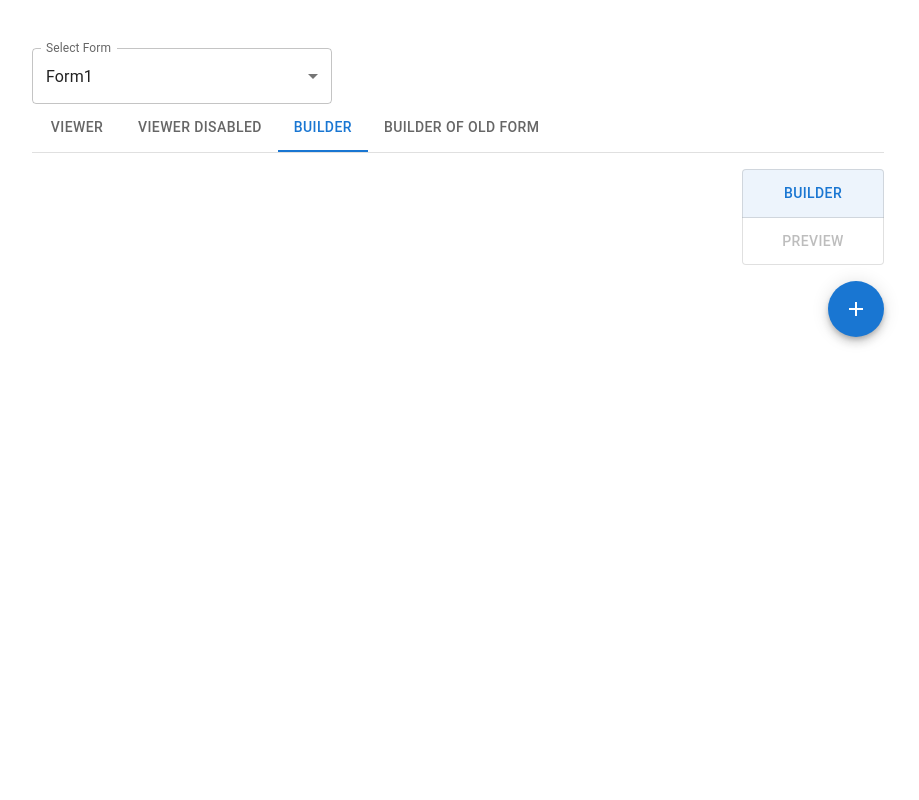
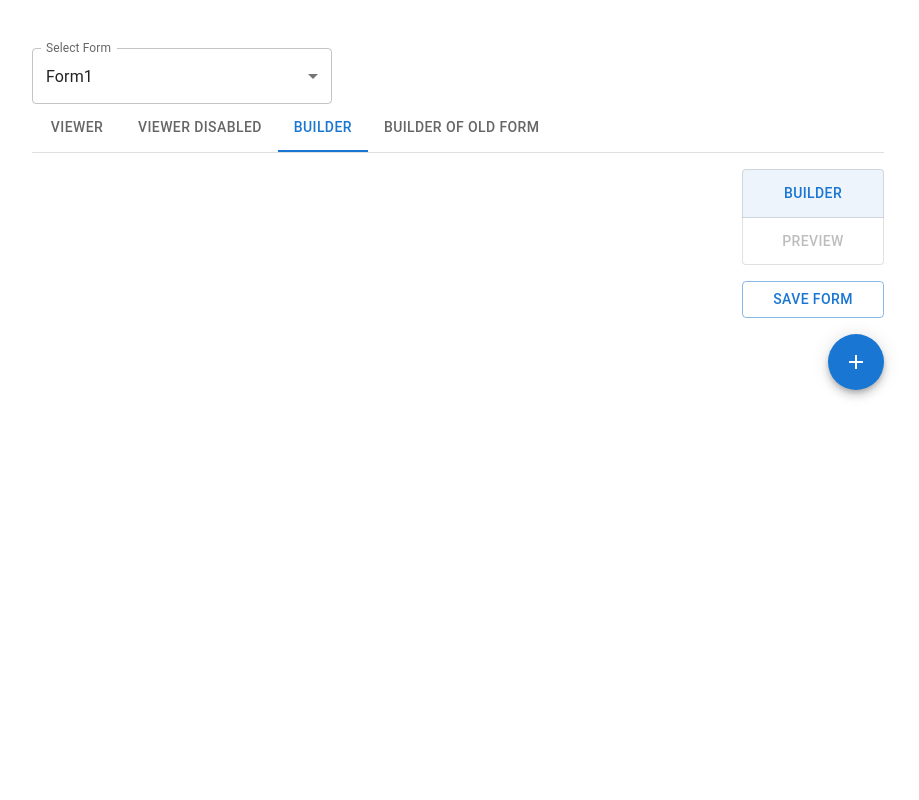
Before and after one commit to peterrwilson99/form-builder-mui, a React (Create React App) app in the folder example/: page / in a window 1280 px wide. Both pictures are taken after a click on the tab "BUILDER". Shown: the top 800 px of the page, without its empty margins (182-1101 px from the left). Built offline with nearby package versions, Linux system fonts and the light colour scheme.

Commit message:
Moved save button between components

```diff
--- a/example/src/components/form-builder-mui/Builder.tsx
+++ b/example/src/components/form-builder-mui/Builder.tsx
@@ -259,12 +259,20 @@ const Builder: FC<BuilderProps> = (props) => {
                                 Preview
                             </ToggleButton>
                         </ToggleButtonGroup>
+                        <Button
+                            sx={{ marginY: "16px" }}
+                            onClick={() => {
+                                saveForm ? saveForm(elements) : console.log(elements);
+                            }}
+                            variant="outlined"
+                        >
+                            Save Form
+                        </Button>
                         <Box
                             className="toolbox"
                             sx={{
                                 display: "flex",
                                 justifyContent: "flex-end",
-                                paddingTop: 2,
                             }}
                         >
                             <Toolbox onAddComponent={onAddComponent} />
@@ -272,15 +280,6 @@ const Builder: FC<BuilderProps> = (props) => {
                     </Box>
                 </Grid>
             </Grid>
-            <Button
-                sx={{ marginY: "16px" }}
-                onClick={() => {
-                    saveForm ? saveForm(elements) : console.log(elements);
-                }}
-                variant="outlined"
-            >
-                Save Form
-            </Button>
         </Box>
     );
 };
```
